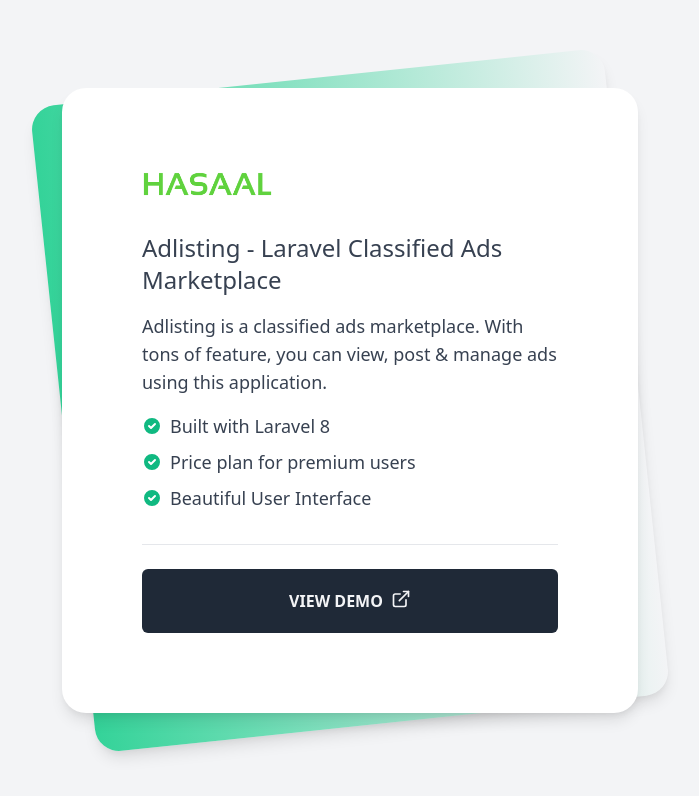
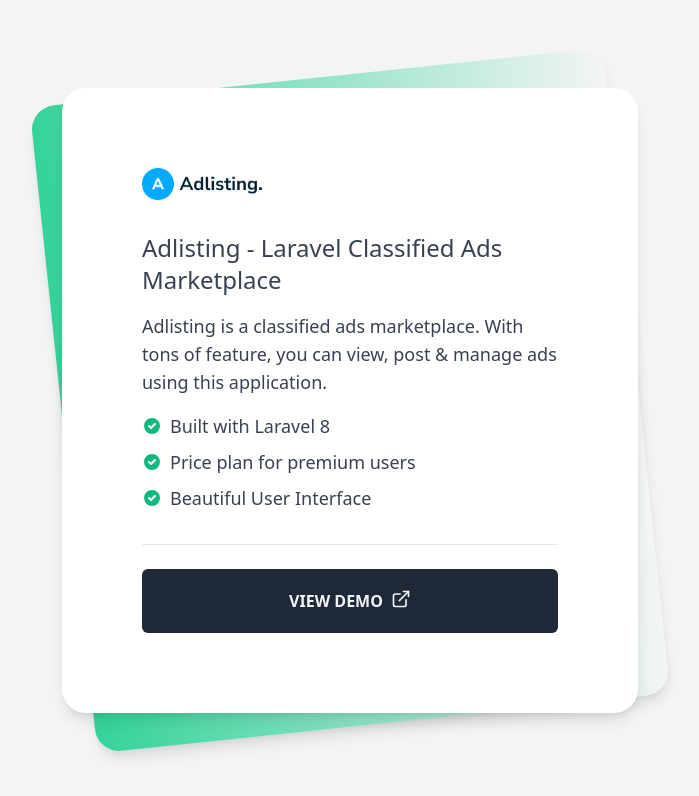
Before and after one commit to zakirsoft/adlisting-demo, a website built with Vite: page index.html in a window 1280 px wide. Shown: the whole page, without its empty margins (290-989 px from the left). Built offline with nearby package versions, Linux system fonts and the light colour scheme.

```diff
--- a/index.html
+++ b/index.html
@@ -14,7 +14,7 @@
               <div class="relative px-4 py-10 bg-white shadow-lg sm:rounded-3xl sm:p-20">
                 <div class="max-w-md mx-auto">
                   <div>
-                    <img src="/logo.png" class="h-7 sm:h-8" />
+                    <img src="/adlisting.png" class="h-7 sm:h-8" />
                   </div>
                   <div class="divide-y divide-gray-200">
                     <div class="py-8 text-base leading-6 space-y-4 text-gray-700 sm:text-lg sm:leading-7">
```
Also changed, not shown: README.md, adlisting.png (added), logo.png (deleted).
